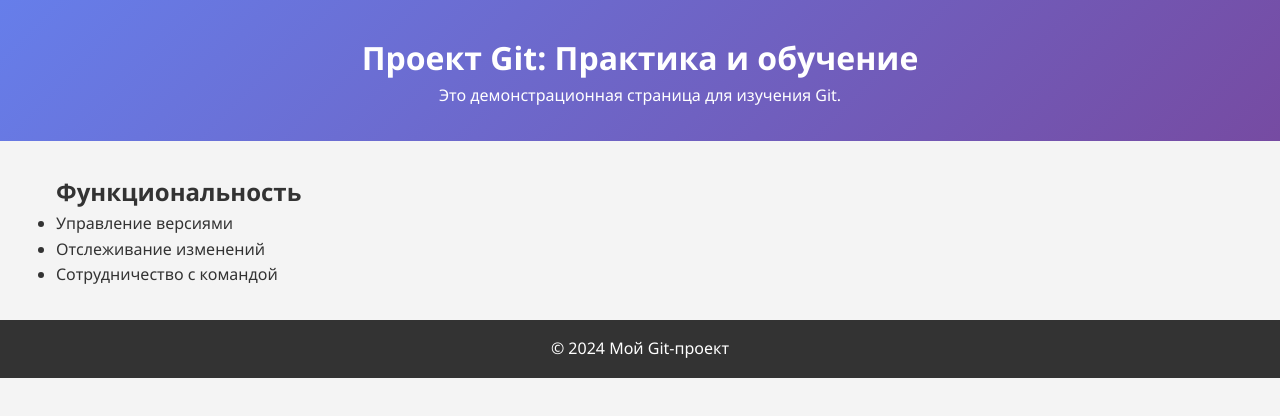
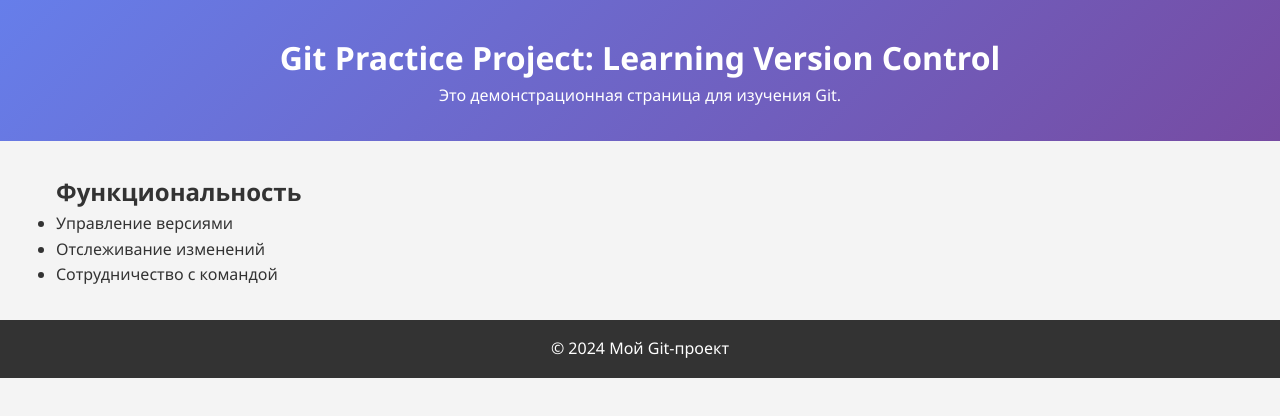
Before and after one commit to SergKoster/my-git-practice, a plain HTML site: page index.html in a window 1280 px wide. Drawn offline with Linux system fonts and the light colour scheme.

Commit message:
Resolve merge conflict: update project title

```diff
--- a/index.html
+++ b/index.html
@@ -9,7 +9,7 @@
 
 <body>
     <header>
-        <h1>Проект Git: Практика и обучение</h1>
+        <h1>Git Practice Project: Learning Version Control</h1>
         <p>Это демонстрационная страница для изучения Git.</p>
     </header>
 
```
